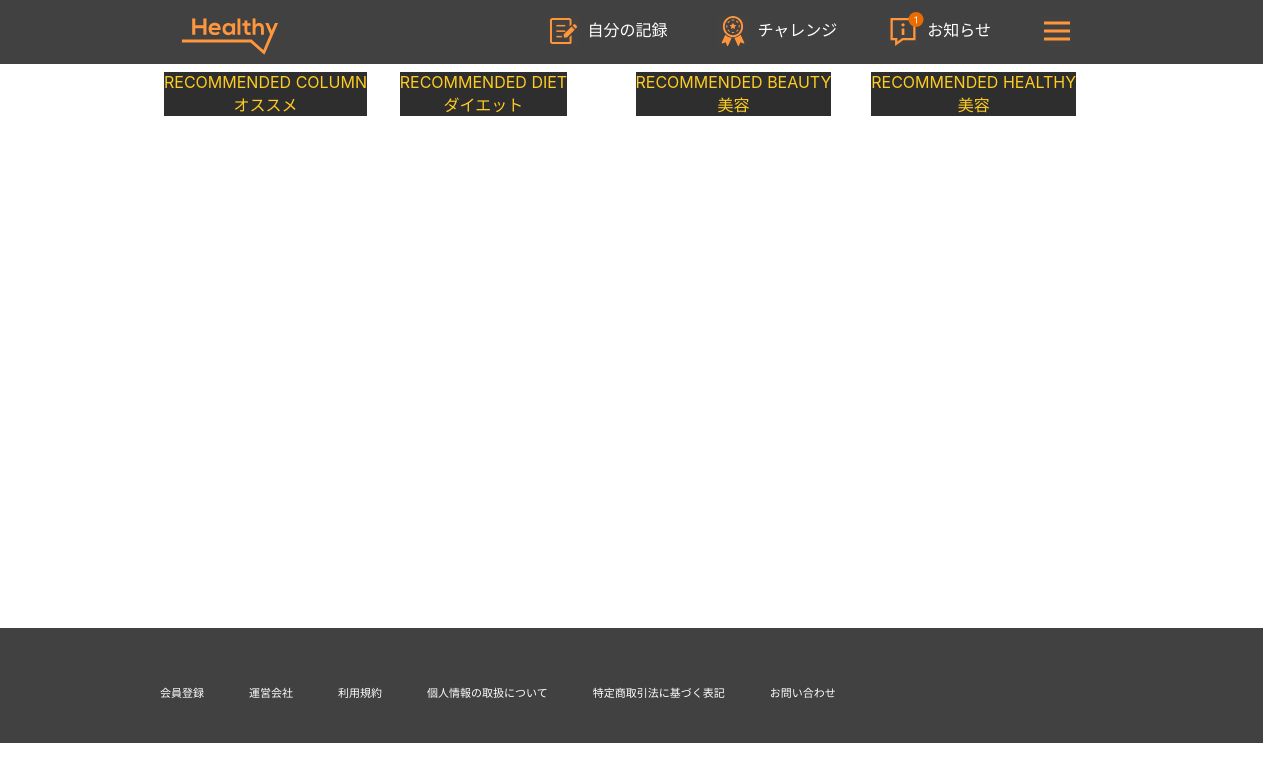
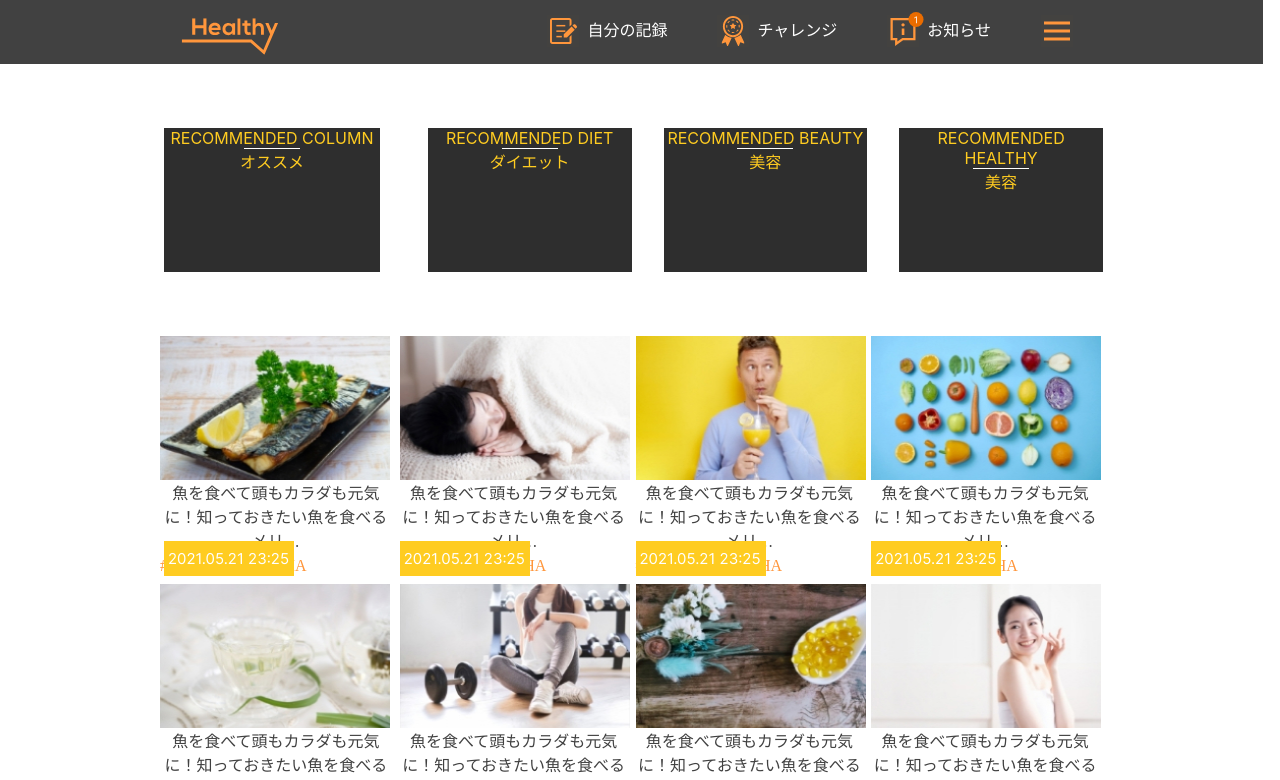
Before and after one commit to Nolking/healthy-app, a React (Create React App) app: page /menu in a window 1280 px wide. Shown: the top 780 px of the page. Built offline with nearby package versions, Linux system fonts and the light colour scheme; a web font is replaced by a local one.

Commit message:
update menu page

```diff
--- a/src/Components/PhotoRecord.tsx
+++ b/src/Components/PhotoRecord.tsx
@@ -3,7 +3,7 @@ import React, { ReactElement} from "react";
 export interface PhotoRecordProp {
     imageSrc: string,
     date: string,
-    time?: Date,
+    time?: string,
     recordType?: string
 }
 
@@ -11,18 +11,18 @@ type Props = {
     children?: React.ReactChild | React.ReactChild[]
     imageSrc: string,
     date: string,
-    time?: Date,
-    recordType?: string
+    time?: string,
+    recordType?: string,
+    imgW: number,
+    imgH: number
 }
 
 
 
-const PhotoRecord = ({imageSrc, date, time, recordType} : Props) : ReactElement=> {
+const PhotoRecord = ({imageSrc, date, time, recordType, imgH, imgW} : Props) : ReactElement=> {
     return (<React.Fragment>
-        <div className="list-element">
-            <img alt="" height="234" width="234" src={imageSrc}></img>
+            <img alt="" height={imgH} width={imgW} src={imageSrc}></img>
             <div className="list-element--details inter-regular"> {date} {time} {recordType}</div>
-        </div>
     </React.Fragment>)
 }
 export default PhotoRecord;
--- a/src/Components/PhotoRecordList.tsx
+++ b/src/Components/PhotoRecordList.tsx
@@ -6,13 +6,15 @@ interface PhotoRecordListProp {
 }
 type Props = {
     children: React.ReactElement<PhotoRecordProp> | React.ReactElement<PhotoRecordProp>[],
-    cols : number
+    cols : number,
+    className?: string
 }
 
 
-const PhotoRecordList = ({children, cols} : Props) => {
+const PhotoRecordList = ({children, cols, className} : Props) => {
     let clazz = () : string => {
-        let name = "list-record "
+        let name = 'list-record '
+        if (className) {name = name + `${className} `}
         switch (cols) {
             case 2:
                 return name + "list-two"
--- a/src/Pages/ServicePage/DietPage.tsx
+++ b/src/Pages/ServicePage/DietPage.tsx
@@ -108,11 +108,15 @@ const DietPage = ({recordsPerPage} : Props) => {
                 </ul>
                 <PhotoRecordList cols={4}>
                     {dietData.slice(0, visibleRecords).map((record) => (
+                        <div className="list-element">
                         <PhotoRecord
+                            imgH={234}
+                            imgW={234}
                             imageSrc={record.imageSrc}
                             date={record.date}
                             recordType={record.recordType}>
                         </PhotoRecord>
+                        </div>
                     ))
                     }
                 </PhotoRecordList>
--- a/src/Pages/ServicePage/MenuPage.tsx
+++ b/src/Pages/ServicePage/MenuPage.tsx
@@ -1,20 +1,48 @@
-import React from "react";
+import React, {useState} from "react";
 import PageWrap from "../../Components/Layout/PageWrap";
 import PhotoRecordList from "../../Components/PhotoRecordList";
 import { columnData, recommendedData } from "../../dummy/data";
-const MenuPage = function() {
+import PhotoRecord from "../../Components/PhotoRecord";
+import "../../styles/pages/menuPage.scss"
+type Props = {
+    recordsPerPage : number;
+}
+
+const MenuPage = function({recordsPerPage} : Props) {
+    const [visibleRecords, setVisibleRecords] = useState(recordsPerPage)
+    const handleClickShowMore = () => {
+        setVisibleRecords((prevVisibleRecords) => prevVisibleRecords + recordsPerPage)
+    }
     return (
          <PageWrap>
             <div className="content-wrapper" id="columnPage">
-                <PhotoRecordList cols={4} >
+                <PhotoRecordList cols={4} className="recommended-area">
                     {recommendedData.map(data => (<div className="list-element">
                         <div className="list-element-content bg-dark-600">
                             <div>{data.title}</div>
+                            <div className="white-line-56px"></div>
                             <div>{data.name}</div>
                         </div>
-
                     </div>))}
                 </PhotoRecordList>
+                <PhotoRecordList cols={4} className="activity-area">
+                    {columnData.slice(0, visibleRecords).map((record) => (
+                        <div className="list-element">
+                            <PhotoRecord
+                                imgW={230}
+                                imgH={144}
+                                imageSrc={record.imageSrc}
+                                date={record.date}
+                                time={record.time}>
+                            </PhotoRecord>
+                            <div className="activity-area-content flex-break hiragino color-dark-500">{record.content}</div>
+                            <div className="activity-area-hashtag flex-break hiragino color-prim-400">{record.hashtag}</div>
+                        </div>
+                    ))
+                    }
+                </PhotoRecordList>
+                {visibleRecords < columnData.length && (<button className="list-show-more-button hiragino gradient-bg clickable" onClick={handleClickShowMore}>記録をもっと見る</button>)}
+
             </div>
          </PageWrap>
     )
--- a/src/Routes/Routes.tsx
+++ b/src/Routes/Routes.tsx
@@ -7,7 +7,7 @@ const MainRoutes = function () {
              <Routes>
                 <Route path="/" element={<DietPage recordsPerPage={8}/>}>
                 </Route>
-                <Route path="/menu"  element={<MenuPage/>}>
+                <Route path="/menu"  element={<MenuPage recordsPerPage={8}/>}>
                 </Route>
                 <Route path="/exercise"  element={<ExcercisePage recordsPerPage={8}/>}>
                 </Route>
--- a/src/styles/common.scss
+++ b/src/styles/common.scss
@@ -43,6 +43,7 @@
 .flex-break {
   display: flex; flex: 0 0 100%;
 }
+
 .App {
     text-align: center;
   }
--- /dev/null
+++ b/src/styles/pages/menuPage.scss
@@ -0,0 +1,23 @@
+@use "../variables/text" as fonts;
+@use "../variables/colors" as colors;
+@use "../utils" as utils;
+
+#columnPage {
+
+}
+.white-line-56px {
+    height: 1px; width: utils.get-vw(56px); background-color: colors.$light;margin-left: calc(50% - 28px)
+  }
+.recommended-area { margin-top: 56px;
+    .list-element {padding-top: 0; padding-right: 0 !important; padding-left: 0; width: utils.get-vw(calc(847px/4)) !important;
+        +.list-element {padding-left: utils.get-vw(32px);}
+        &-content {width: utils.get-vw(216px); height: 144px;}
+    }
+}
+
+.activity-area { margin-top: 56px;
+    .list-element { flex-wrap: wrap; width: utils.get-vw(calc(919px/4)) !important;
+        img {width: utils.get-vw(230px); height: 144px;}
+        &:nth-child(4n+1) {padding-left: 0 !important;}
+    }
+}
```
